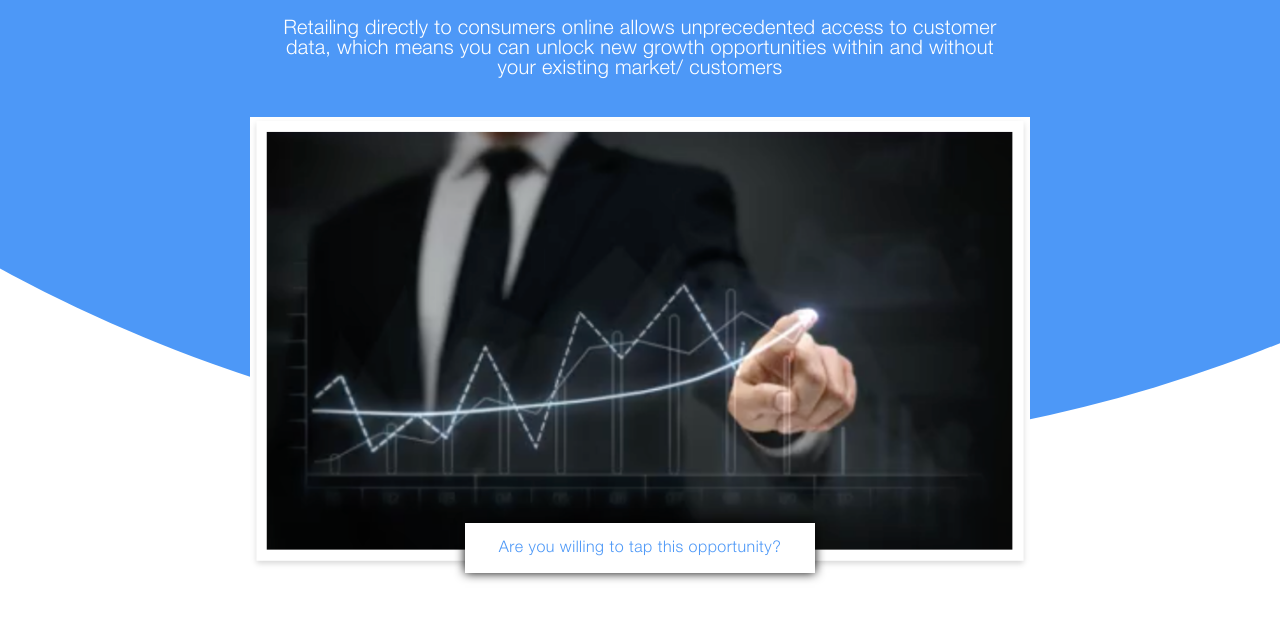
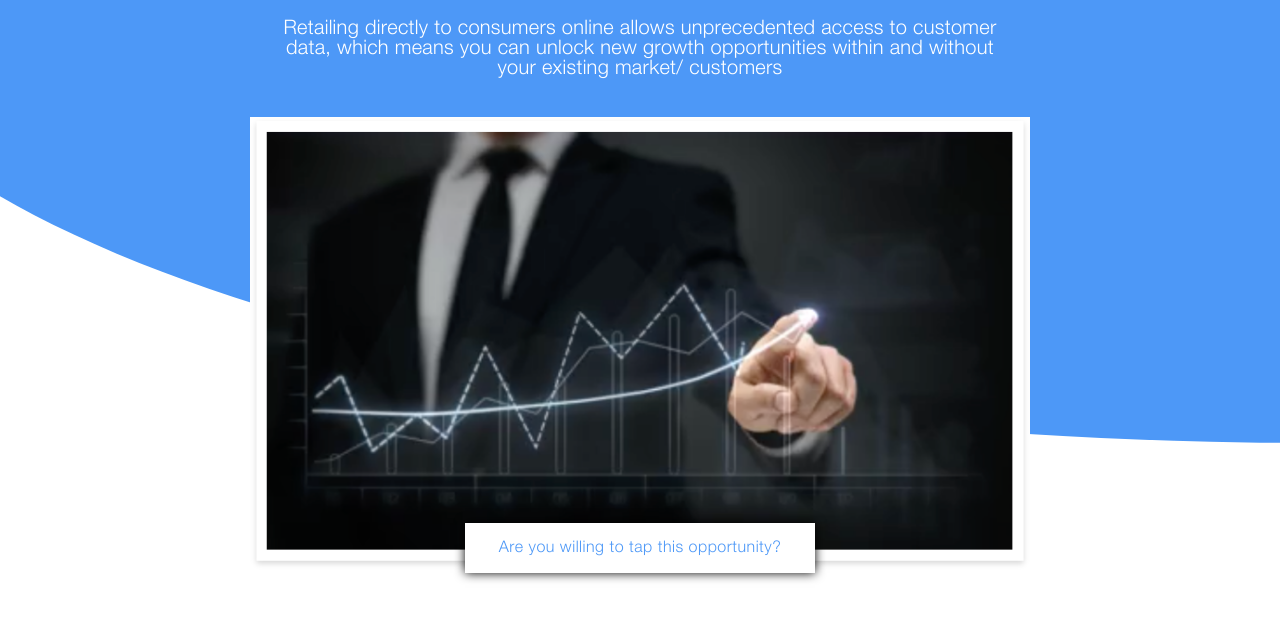
Before and after one commit to rvrocksforevr/Bakery, a plain HTML site: page index.html in a window 1280 px wide. Shown: the part 159-779 px from the top of the page. Drawn offline with Linux system fonts and the light colour scheme.

Commit message:
changes doenf or blue background

```diff
--- a/css/style.css
+++ b/css/style.css
@@ -690,3 +690,15 @@ input, select {
 }
 
 /*Css less file Merged ends here*/
+
+.blue_background {
+    background: #4d98f7;
+    border-radius: 0% 0% 100% 100%;
+    height: 120%;
+    width: 130% ;
+    position: absolute;
+    bottom: 0;
+    z-index: -1;
+    top: -43%;
+    left: -14%;
+}
```
